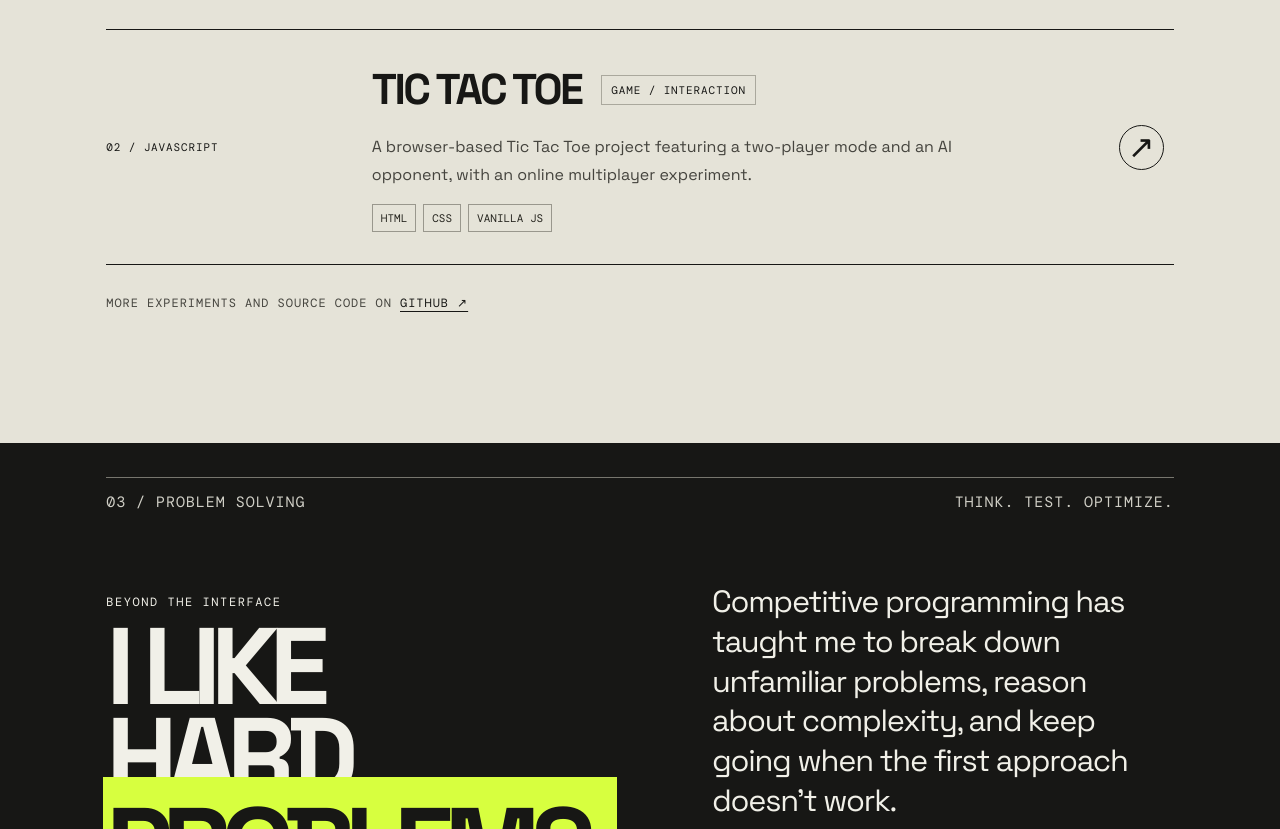
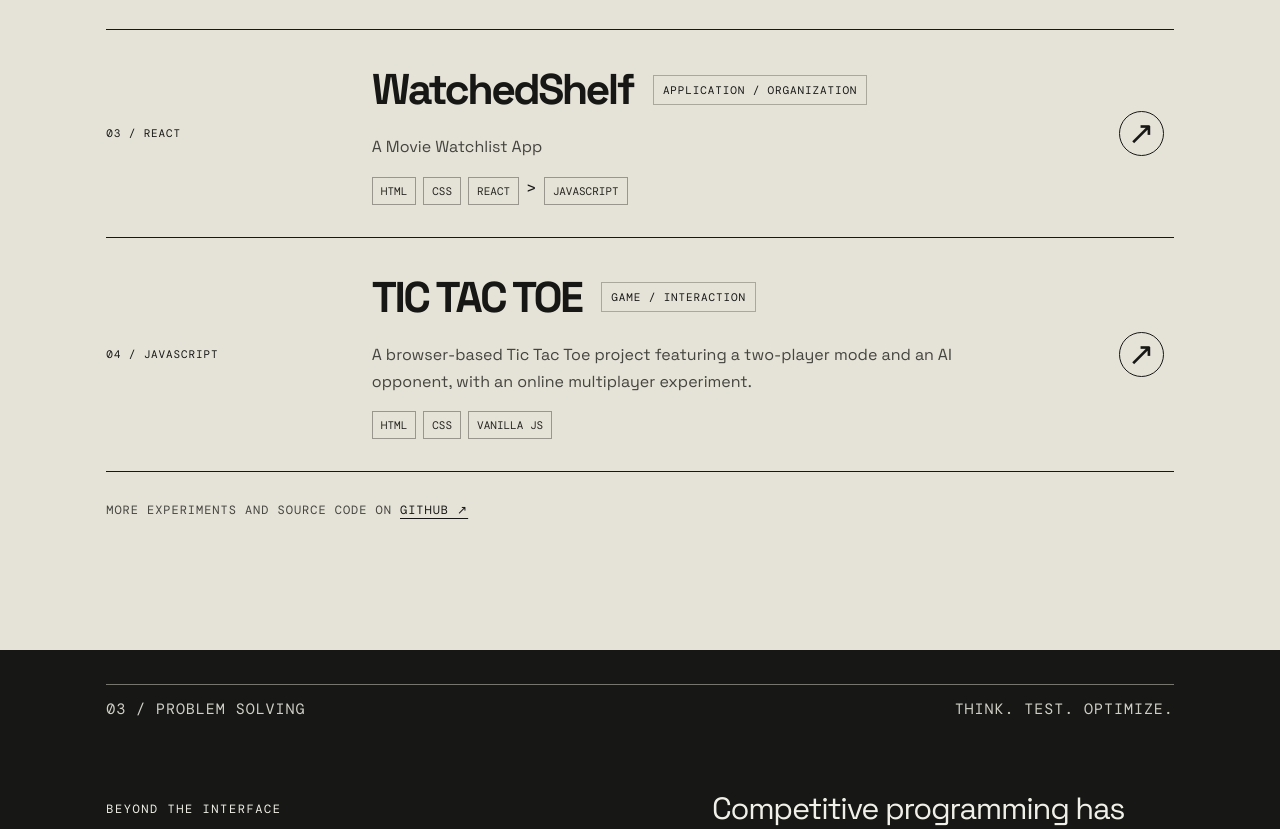
Before and after one commit to NotMoxo/my-Portfolio, a plain HTML site: page index.html in a window 1280 px wide. Shown: the part 2411-3240 px from the top of the page. Drawn offline with nearby package versions, Linux system fonts and the light colour scheme.

Commit message:
Added WatchedShelf

```diff
--- a/index.html
+++ b/index.html
@@ -181,7 +181,30 @@
             >
           </article>
           <article class="project reveal">
-            <div class="project-number mono">02 / JAVASCRIPT</div>
+            <div class="project-number mono">03 / REACT</div>
+            <div class="project-main">
+              <div class="project-top">
+                <h3>WatchedShelf</h3>
+                <span class="project-tag">APPLICATION / ORGANIZATION</span>
+              </div>
+              <p>A Movie Watchlist App</p>
+              <div class="tags">
+                <span>HTML</span><span>CSS</span><span>REACT</span> ><span
+                  >JAVASCRIPT</span
+                >
+              </div>
+            </div>
+            <a
+              class="project-arrow"
+              href="https://watchedshelf.vercel.app/"
+              target="_blank"
+              rel="noreferrer"
+              aria-label="Open Movie Watchlist"
+              >↗</a
+            >
+          </article>
+          <article class="project reveal">
+            <div class="project-number mono">04 / JAVASCRIPT</div>
             <div class="project-main">
               <div class="project-top">
                 <h3>TIC TAC TOE</h3>
```
